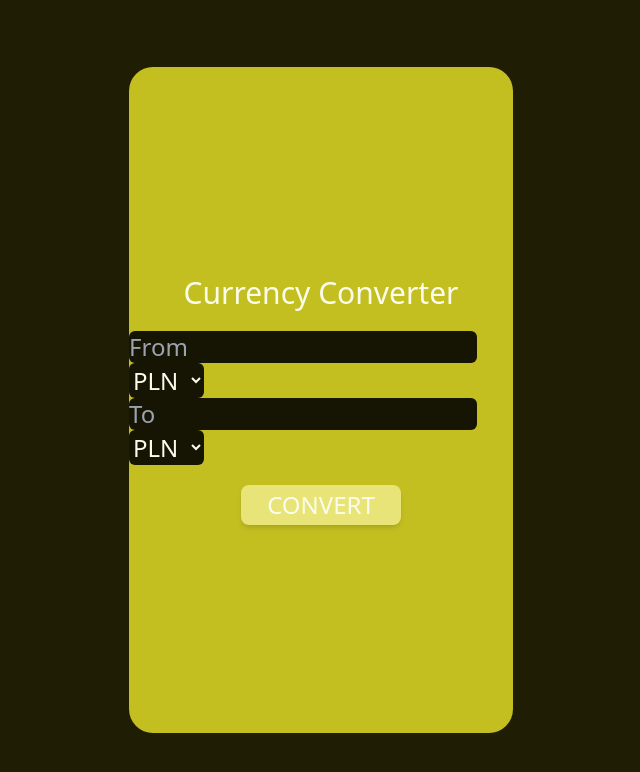
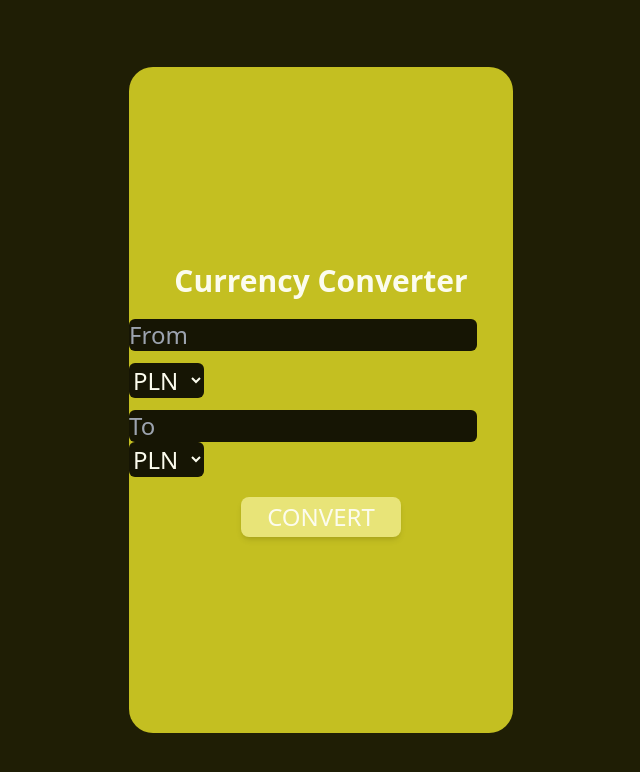
Before and after one commit to TRZMlEL/Currency-Converter, a website: page src/index.html in a window 1280 px wide. Shown: the whole page, without its empty margins (319-959 px from the left). Drawn offline with Linux system fonts and the light colour scheme.

Commit message:
modified:   dist/output.css 	modified:   src/CC.js 	modified:   src/index.html 	modified:   src/input.css

```diff
--- a/src/CC.js
+++ b/src/CC.js
@@ -49,10 +49,10 @@ convert.addEventListener('click', () => {
   toCurrencyValue = toCurrency.options[toCurrency.selectedIndex].value;
   toInput.value = '';
   freecurrencyapi.latest({
-    base_currency: toCurrencyValue,
-    currencies: fromCurrencyValue
+    base_currency: fromCurrencyValue,
+    currencies: toCurrencyValue
   }).then(response => {
-    newValue = fromInput*response.data[fromCurrencyValue];
+    newValue = fromInput*response.data[toCurrencyValue];
     newValue = (newValue).toFixed(2)
     toInput.value = newValue;
   });
--- a/src/index.html
+++ b/src/index.html
@@ -9,10 +9,10 @@
 <body class="w-screen h-screen bg-background">
     <main class="w-screen h-screen flex items-center justify-center">
         <div class="w-96 h-5/6 flex items-center justify-center flex-col bg-green-900 rounded-3xl text-text bg-accent text-2xl">
-            <div><h1 class="text-3xl mb-5">Currency Converter</h1></div>
+            <div><h1 class="text-3xl mb-5 font-bold">Currency Converter</h1></div>
             <div>
-                <input id="fromInput" type="number" placeholder="From" class="bg-secondary rounded-md">
-                <select id="fromCurrency" class="bg-secondary rounded-md">
+                <input id="fromInput" type="number" placeholder="From" class="bg-secondary rounded-md mb-3">
+                <select id="fromCurrency" class="bg-secondary rounded-md mb-3">
                     <option>PLN</option>
                     <option>EUR</option>
                     <option>USD</option>
--- a/src/input.css
+++ b/src/input.css
@@ -1,3 +1,23 @@
 @tailwind base;
 @tailwind components;
 @tailwind utilities;
+
+::-webkit-scrollbar {
+    background: #161504;
+}
+
+::-webkit-scrollbar-track {
+    box-shadow: inset 0 0 5px #1f1e05;
+    border-radius: 10px;
+}
+
+::-webkit-scrollbar-thumb {
+    background: #e8e478;
+    border-radius: 10px;
+}
+
+/* 'text': '#fcfcee',
+'background': '#1f1e05',
+'primary': '#e8e478',
+'secondary': '#161504',
+'accent': '#c4bf21', */
```
Also changed, not shown: dist/output.css.
